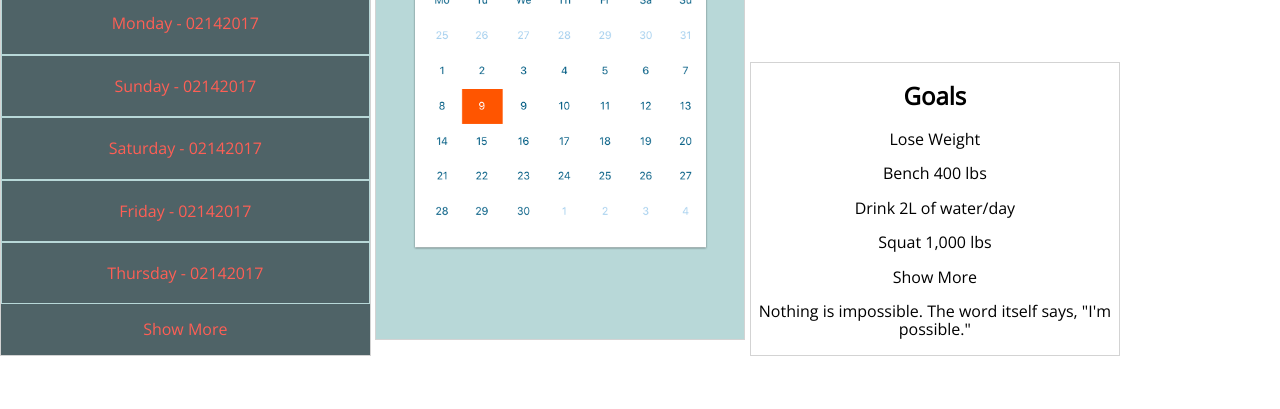
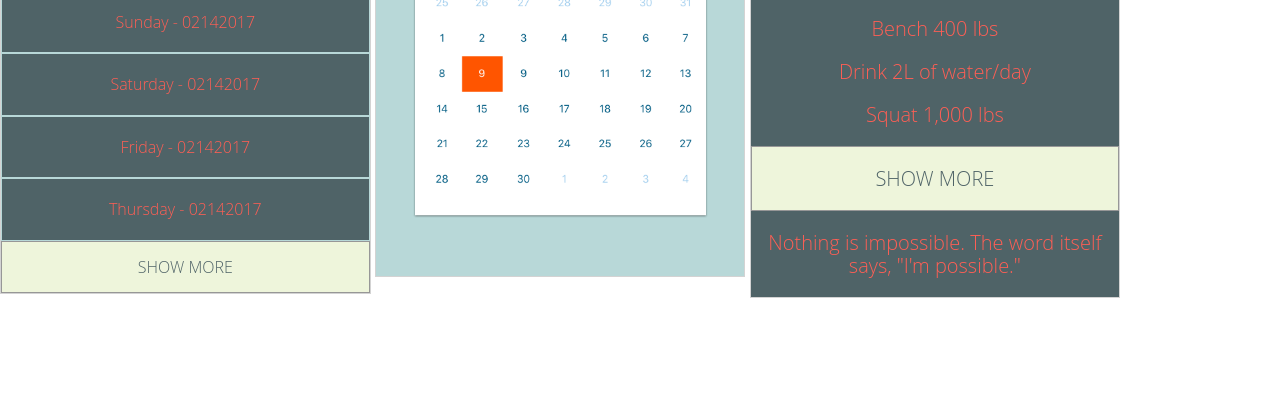
Before and after one commit to gness1804/design-challenge-fitness-site, a website: page index.html in a window 1280 px wide. Shown: the part 391-800 px from the top of the page. Drawn offline with nearby package versions, Linux system fonts and the light colour scheme.

Commit message:
start goals styling and fix font import to include light/bold options

```diff
--- a/index.html
+++ b/index.html
@@ -3,7 +3,7 @@
   <head>
     <meta charset="utf-8">
     <meta name="viewport" content="width=device-width"/>
-    <link href="https://fonts.googleapis.com/css?family=Open+Sans" rel="stylesheet">
+    <link href="https://fonts.googleapis.com/css?family=Source+Sans+Pro:300,600" rel="stylesheet">
     <script src="https://ajax.googleapis.com/ajax/libs/jquery/1.12.4/jquery.min.js"></script>
     <link rel="stylesheet" style="text/css" href="https://cdnjs.cloudflare.com/ajax/libs/normalize/4.2.0/normalize.css"/>
     <link rel="stylesheet" style="text/css" href="styles.css"/>
--- a/styles.css
+++ b/styles.css
@@ -16,6 +16,7 @@ html {
 
 .xfit {
   background-color: #4F6367;
+  padding-top: 20px;
 }
 
 .xfit h2 {
@@ -23,10 +24,18 @@ html {
   font-size: 60px;
   text-align: center;
   text-shadow: 3px 2px 4px rgba(0,0,0,0.50);
+  margin: 0;
 }
 
 #weights {
   transform: scale(.65);
+  margin: 0;
+}
+
+.xfit h3 {
+  color: #EEF5DB;
+  font-size: 26px;
+  margin: 20px 0;
 }
 
 .xfit p {
@@ -39,10 +48,21 @@ html {
   padding: 5px;
 }
 
+.show-more-container {
+background: #EEF5DB;
+border: 1px solid #979797;
+}
+
+.show-more-container p {
+  color: #4F6367;
+  text-transform: uppercase;
+}
+
 /*TODAY section*/
 
 .today {
   background-color: #B8D8D8;
+  padding-top: 20px;
 }
 
 .today h2 {
@@ -55,7 +75,7 @@ html {
 }
 
 .middle-column-buttons-container {
-  margin: 50px auto;
+  margin: 30px auto;
 }
 
 .middle-column-button {
@@ -74,5 +94,42 @@ html {
 
 #calendar {
   width: 80%;
-  margin-bottom: 85px;
+  margin-bottom: 55px;
 }
+
+/*Goals section*/
+
+.goals {
+  background-color: #4F6367;
+  padding-top: 20px;
+}
+
+.goals h2 {
+  color: #FE5F55;
+  font-size: 60px;
+  text-align: center;
+  text-shadow: 3px 2px 4px rgba(0,0,0,0.50);
+  margin: 0;
+}
+
+.goals p {
+ color: #FE5F55;
+ font-size: 20px;
+ font-weight: 300;
+ font-style: normal;
+}
+
+.goals-container {
+  border: 1px solid #B8D8D8;
+  padding: 5px;
+}
+
+.show-more-container {
+background: #EEF5DB;
+border: 1px solid #979797;
+}
+
+.show-more-container p {
+  color: #4F6367;
+  text-transform: uppercase;
+}
```
